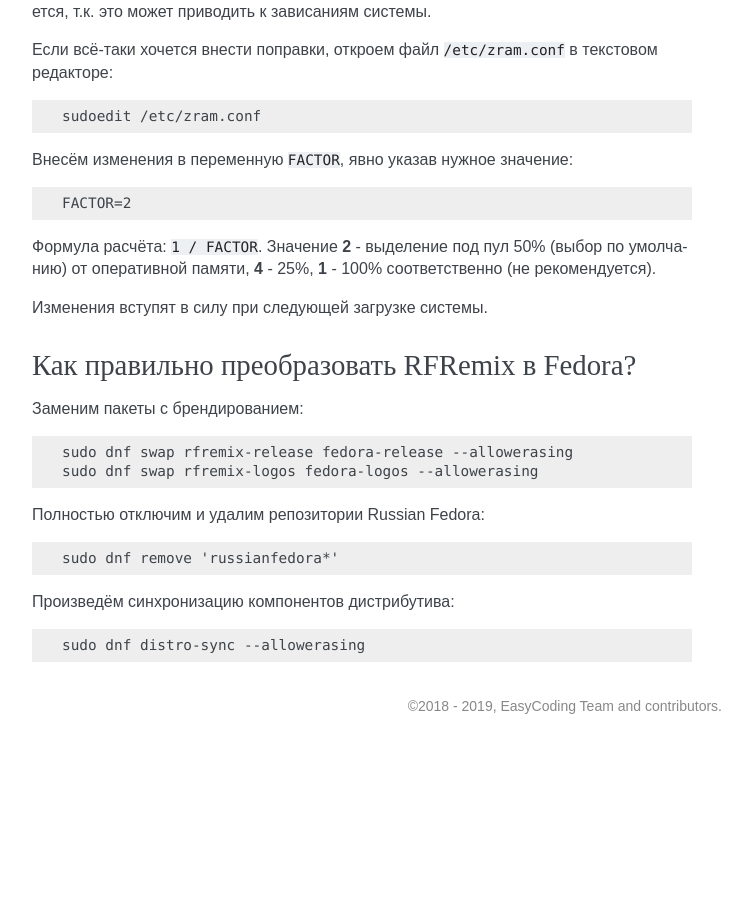
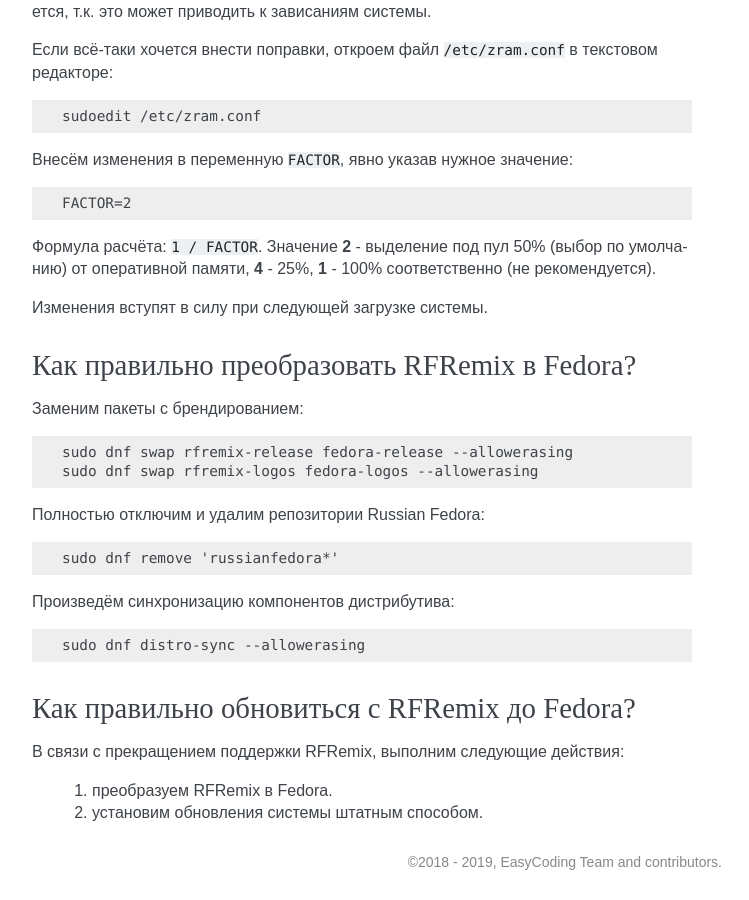
Before and after one commit to RussianFedora/FAQ, a Sphinx documentation site: the page built from source/tips-and-tricks.rst, in a window 1280 px wide and 900 px high, scrolled down 6007 px. Shown: the whole window, without its empty margins (388-1137 px from the left). Built offline with Sphinx 7.4.7, drawn with Linux system fonts in a browser that asks for light colours; before the commit the page ends 6751 px from its top, so only the background shows below that; some of the changed text lies outside the part shown.

Commit message:
Added question about upgrading RFRemix releases.

```diff
--- a/source/tips-and-tricks.rst
+++ b/source/tips-and-tricks.rst
@@ -369,3 +369,14 @@
 .. code-block:: text
 
     sudo dnf distro-sync --allowerasing
+
+.. index:: rfremix, remix, update
+.. _rfremix-upgrade:
+
+Как правильно обновиться с RFRemix до Fedora?
+=================================================
+
+В связи с прекращением поддержки RFRemix, выполним следующие действия:
+
+  1. преобразуем RFRemix в Fedora.
+  2. установим обновления системы штатным способом.
```
